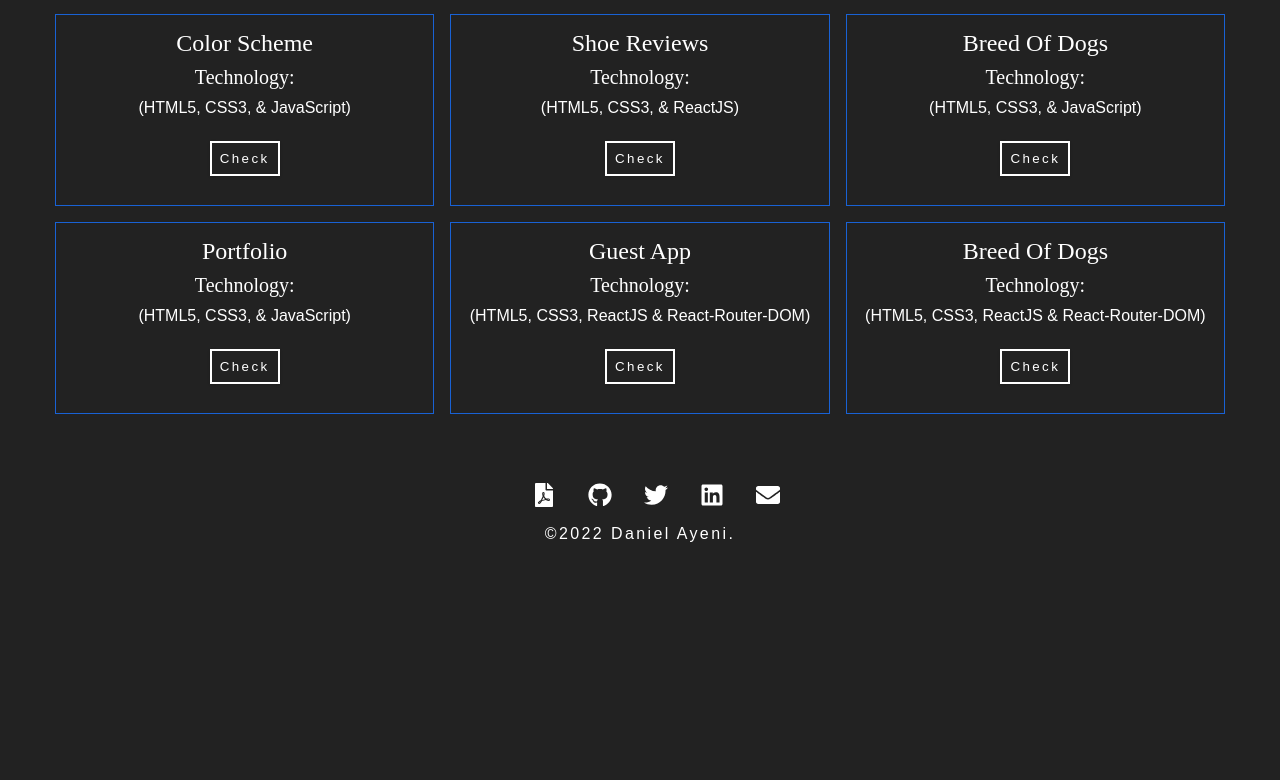
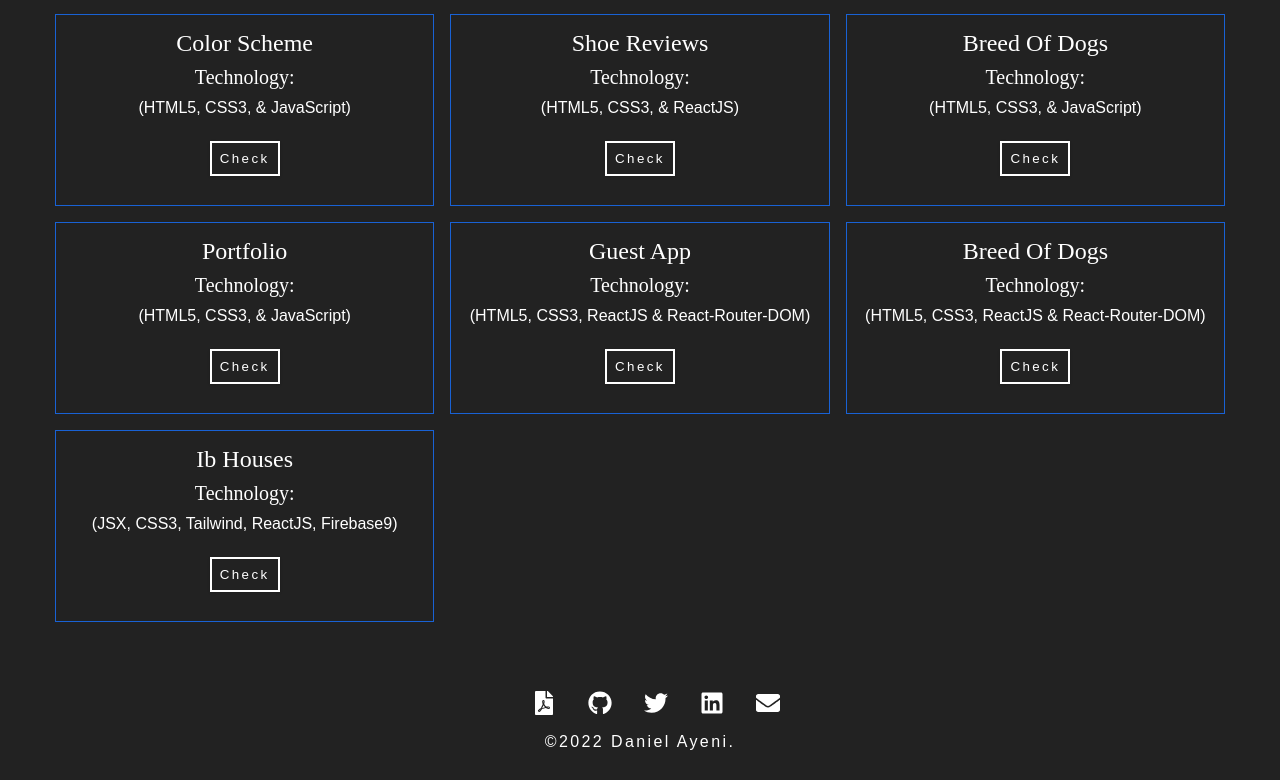
Before and after one commit to Danthesage01/port, a React (Create React App) app: page /projects in a window 1280 px wide. Shown: the part 698-1478 px from the top of the page. Before the commit the page ends 1270 px from the top, so only its background shows below. Built offline with nearby package versions, Linux system fonts and the light colour scheme.

Commit message:
new project added

```diff
--- a/src/data.js
+++ b/src/data.js
@@ -126,6 +126,17 @@ const data = [
     url: "https://dogsreact.netlify.app/",
     technology: "HTML5, CSS3, ReactJS & React-Router-DOM",
   },
+  {
+    id: 13,
+    category: "REACT",
+    image: "/images/sellCategoryImage.jpg",
+    title: "Ib Houses",
+    description: `I built the Ib Houses Project to showcase my knowledge and understanding of React.js in developing
+            modern, responsive and user-friendly applications. I used create react-app and utilised react-router-dom for easy navigations and routing within the app.`,
+    github: "https://github.com/Danthesage01/ibhouses",
+    url: "https://ibhouses.netlify.app/",
+    technology: "JSX, CSS3, Tailwind, ReactJS, Firebase9",
+  },
 ];
 
 export default data
```
Also changed, not shown: public/images/sellCategoryImage.jpg (added).
